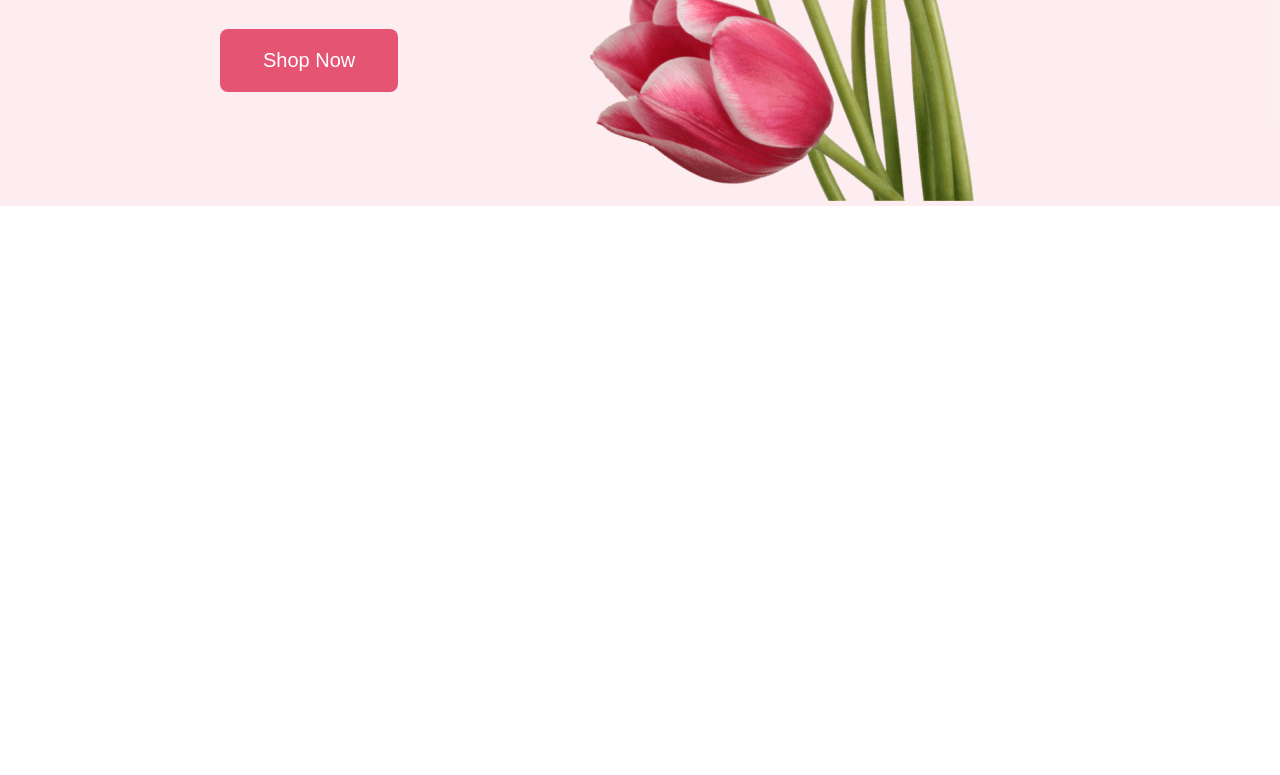
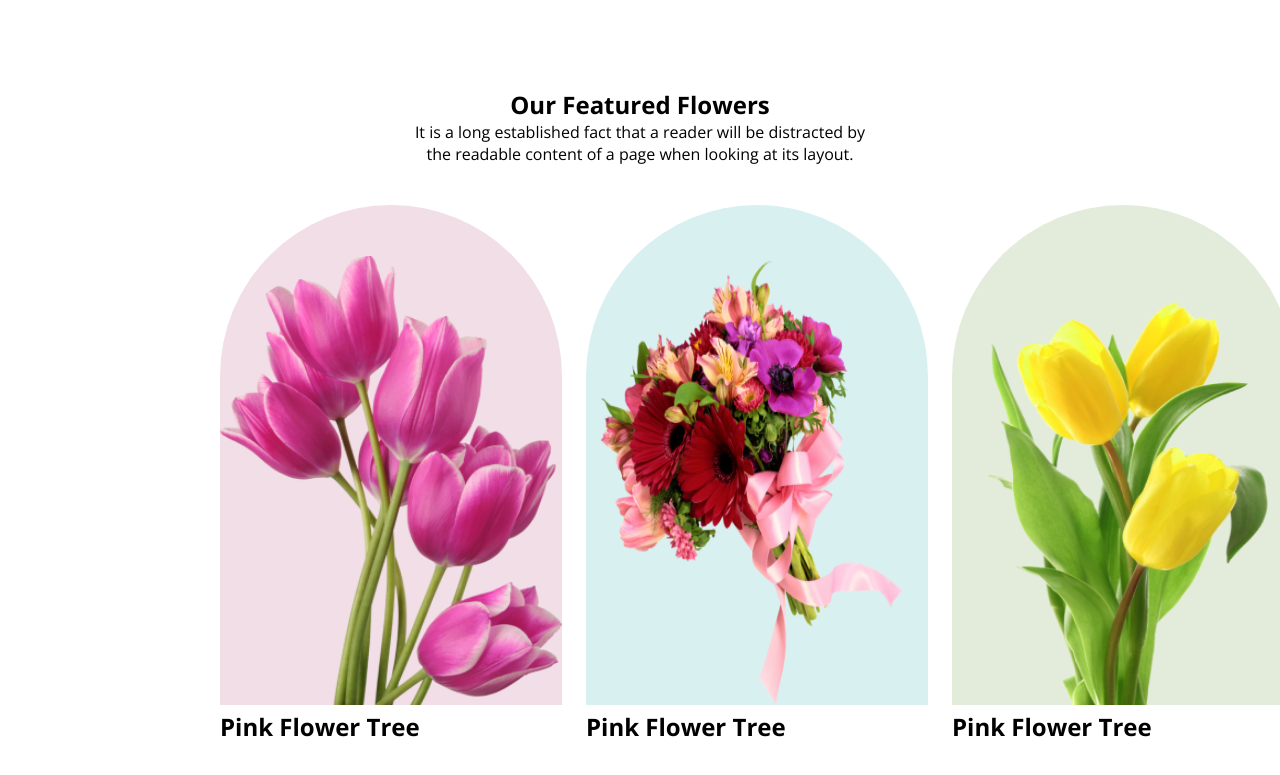
Before and after one commit to creative-hamza/flower-shop-assignment1, a plain HTML site: page index.html in a window 1280 px wide. Shown: the part 639-1414 px from the top of the page. Before the commit the page ends 877 px from the top, so only its background shows below. Drawn offline with nearby package versions, Linux system fonts and the light colour scheme.

Commit message:
add featured flower section

```diff
--- a/index.html
+++ b/index.html
@@ -11,6 +11,7 @@
 </head>
 <body>
     <header>
+        <!-- banner part -->
           <div class="banner-container">
             <div class="banner-content">
               <h1 class="banner-title">Let's make <br> beautiful flowers a <br> part of your life.</h1>
@@ -24,7 +25,40 @@
           </div>
     </header>
     <main>
+        <!-- Featured flower -->
+        <section class="feature-section">
+            <div class="featured-flower-content">
+                <h1 class="feature-flower-title">Our Featured Flowers</h1>
+                <p class="feature-flower-description">It is a long established fact that a reader will be distracted by the readable content of a page when looking at its layout.</p>
+            </div>
+            <div class="featured-flower-photo">
+                <div class="photo">
+                    <img style="background: rgba(167, 33, 98, 0.15);" src="/Flower Asset/pngwing 6.png" alt="">
+                    <div>
+                        <h2 class="photo-title">
+                        Pink Flower Tree
+                    </h2></div>
+                </div>
+                <div class="photo">
+                    <img style="background:rgba(5, 151, 160, 0.15) ;" src="/Flower Asset/pngwing 5.png" alt="">
+                    <div>
+                        <h2 class="photo-title">
+                            Pink Flower Tree
+                        </h2>
+                    </div>
+                </div>
+                <div class="photo">
+                    <img style="background: rgba(71, 125, 17, 0.15); ;"
 
+                    " src="/Flower Asset/pngwing 7.png" alt="">
+                   <div>
+                    <h2 class="photo-title">
+                    Pink Flower Tree
+                </h2>
+            </div>
+                </div>
+            </div>
+        </section>
     </main>
     <footer>
 
--- a/style/style.css
+++ b/style/style.css
@@ -54,3 +54,39 @@ body {
      margin-top: 32px;
 
 }
+/* Main section style */
+.feature-section{
+    height: 100vh;
+    padding: 150px 220px;
+}
+.featured-flower-content{
+    text-align: center;
+}
+.feature-flower-description{
+    width: 55%;
+    margin: auto;
+}
+.featured-flower-photo{
+    display: flex;
+    gap: 24px;
+    align-items:end;
+    /* border-radius: 300px 300px 0px 0px; */
+    margin-top: 40px;
+
+
+
+}
+.photo{
+
+
+
+align-items: end;
+
+}
+img{
+    width: 342px;
+height: 450px;
+border-radius: 300px 300px 0px 0px;
+padding-top: 50px;
+
+}
```
